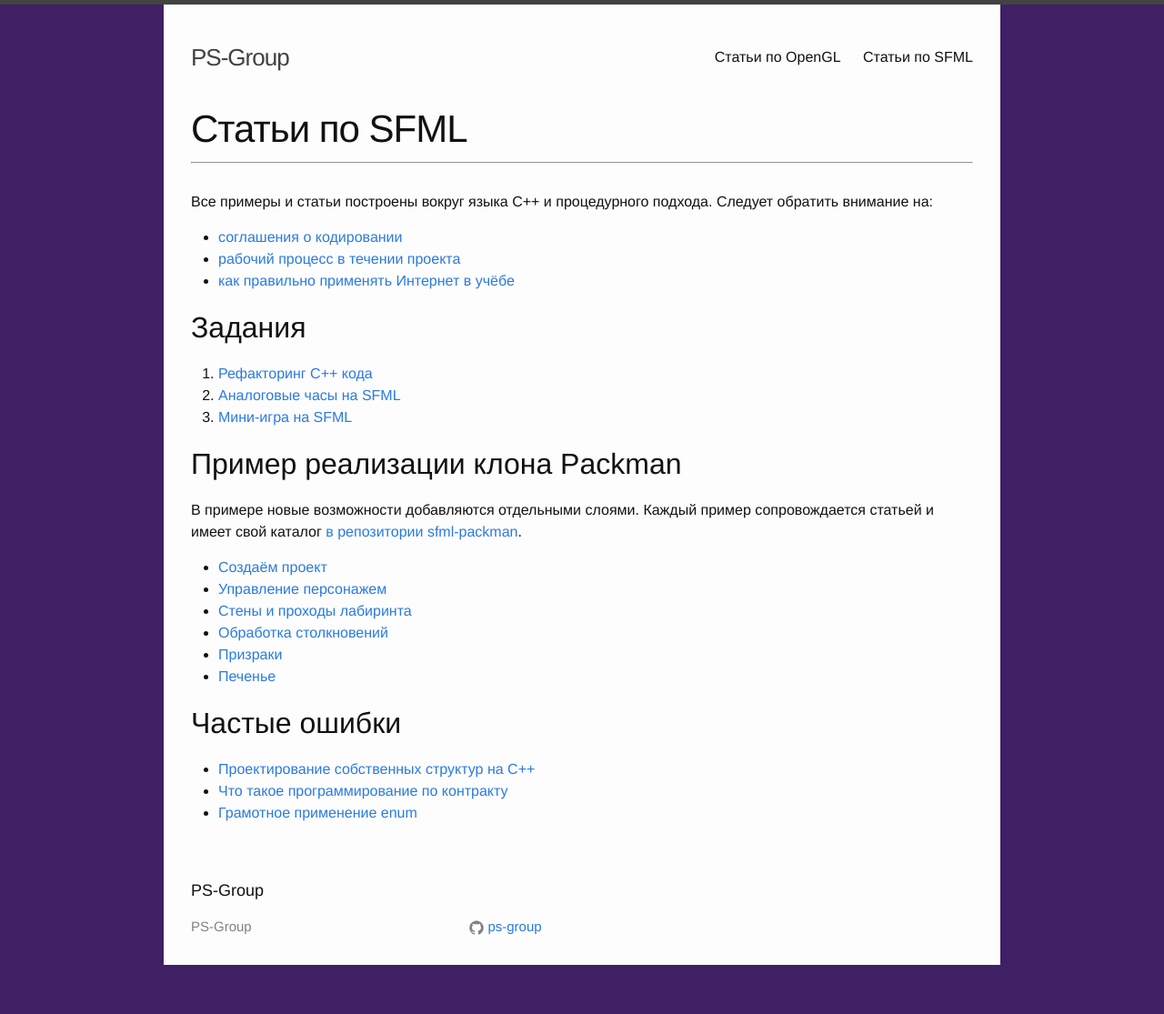
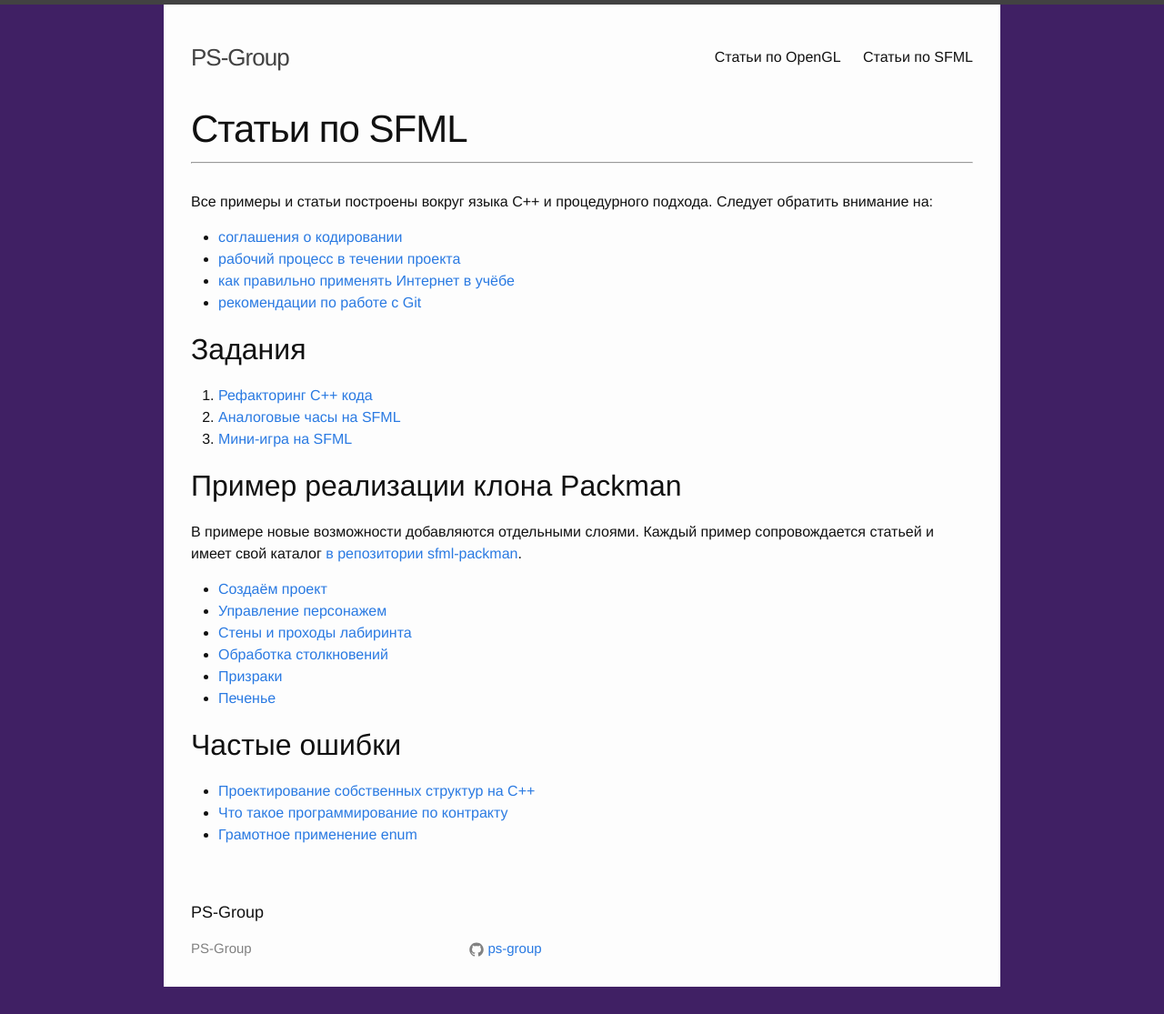
Before and after one commit to ps-group/ps-group.github.io, a Jekyll site: the page built from sfml.md, in a window 1280 px wide. Shown: the whole page at 91% size. Built offline with Jekyll 4.4.1, drawn with Linux system fonts in a browser that asks for light colours; before the commit the page ends 1091 px from its top, so only the background shows below that.

Commit message:
Update sfml.md

```diff
--- a/sfml.md
+++ b/sfml.md
@@ -9,6 +9,7 @@ permalink: /sfml/
 - [соглашения о кодировании](/sfml/coding_conventions.html)
 - [рабочий процесс в течении проекта](/sfml/workflow-knowledge.html)
 - [как правильно применять Интернет в учёбе](/sfml/how-to-use-web.html)
+- [рекомендации по работе с Git](/sfml/git-workflow.html)
 
 ## Задания
 
```
